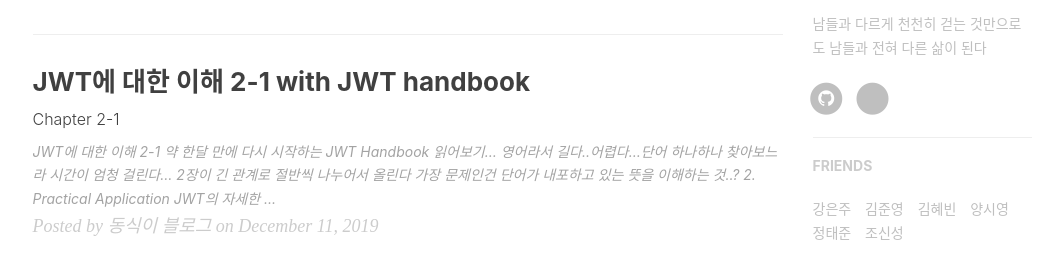
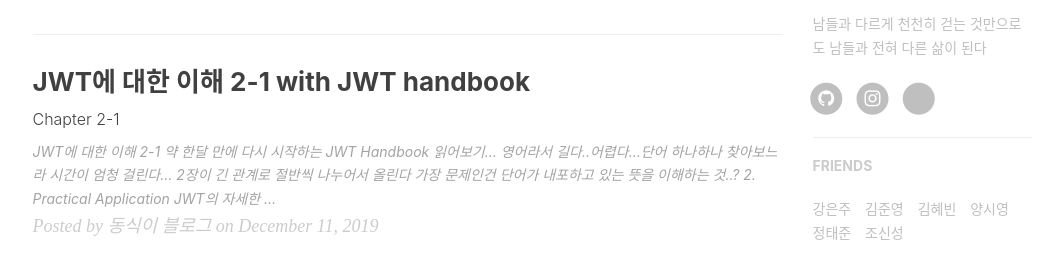
Before and after one commit to dongsik93/dongsik93.github.io, a Jekyll site: the page built from index.html, in a window 1280 px wide. Shown: the part 1072-1344 px from the top of the page, without its empty margins (135-1186 px from the left). Built offline with Jekyll 4.4.1, drawn with Linux system fonts in a browser that asks for light colours; nearby versions of some CDN libraries; the list of posts is cut into pages by our own code; comment, search, counter and statistics services are not loaded.

Commit message:
Add instagram link

```diff
--- a/_config.yml
+++ b/_config.yml
@@ -16,6 +16,7 @@
 # weibo_username:     huxpro
 # zhihu_username:     huxpro
 github_username:    dongsik93
+instagram_username: dongsikkkkk
 # twitter_username:   huxpro
 #facebook_username:  huxpro
 #linkedin_username:  firstname-lastname-idxxxx
--- a/_includes/sns-links.html
+++ b/_includes/sns-links.html
@@ -78,6 +78,16 @@
     </a>
   </li>
   {% endif %}
+  {% if site.instagram_username %}
+  <li>
+    <a target="_blank" href="https://www.instagram.com/{{ site.instagram_username }}">
+      <span class="fa-stack fa-lg">
+        <i class="fa fa-circle fa-stack-2x"></i>
+        <i class="fa fa-instagram fa-stack-1x fa-inverse"></i>
+      </span>
+    </a>
+  </li>
+  {% endif %}
   {% if site.email %}
   <li>
     <a target="_blank" href="mailto:{{ site.email }}">
```
